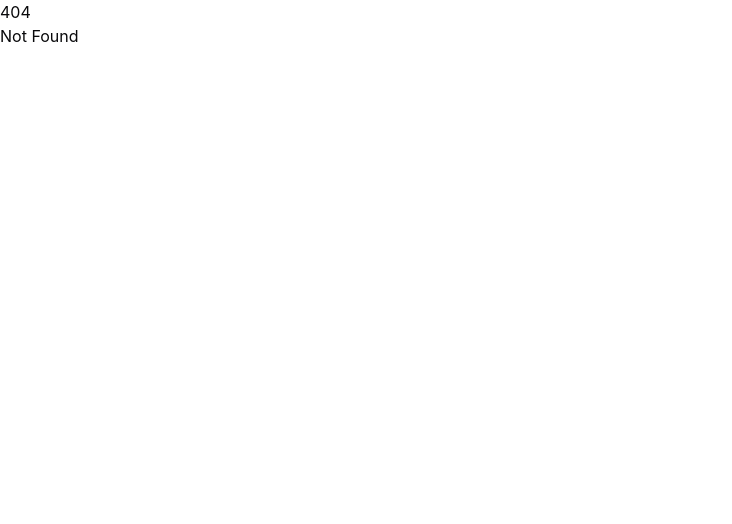
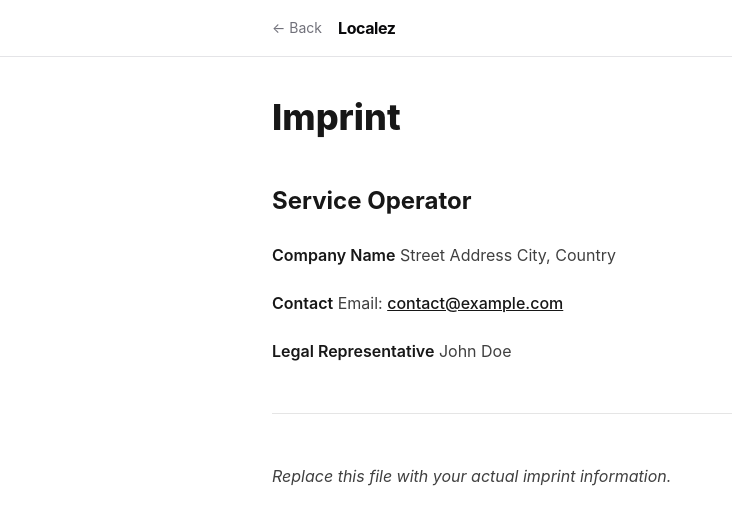
Before and after one commit to LeoKlaus/localez, a SvelteKit app: page /legal/imprint in a window 1280 px wide. Before the commit this address had no page. Shown: the top 524 px of the page, without its empty margins (0-732 px from the left). Built offline with nearby package versions, Linux system fonts and the light colour scheme.

Commit message:
Added imprint and privacy policy placeholders

```diff
--- a/package.json
+++ b/package.json
@@ -40,10 +40,12 @@
 	},
 	"dependencies": {
 		"@simplewebauthn/browser": "^13.3.0",
+		"@tailwindcss/typography": "^0.5.19",
 		"@tanstack/svelte-query": "^6.1.29",
 		"bits-ui": "^2.18.1",
 		"clsx": "^2.1.1",
 		"lucide-svelte": "^1.0.1",
+		"marked": "^18.0.3",
 		"openapi-fetch": "^0.17.0",
 		"otpauth": "^9.5.1",
 		"qrcode": "^1.5.4",
--- a/src/app.css
+++ b/src/app.css
@@ -1,4 +1,5 @@
 @import 'tailwindcss';
+@plugin "@tailwindcss/typography";
 
 /* Map CSS custom properties to Tailwind v4 color tokens */
 @theme inline {
--- a/src/routes/(app)/+layout.svelte
+++ b/src/routes/(app)/+layout.svelte
@@ -129,6 +129,10 @@
 		</nav>
 
 		<div class="border-t p-2">
+			<div class="mb-2 flex gap-3 px-3 text-xs text-muted-foreground">
+				<a href="/legal/imprint" class="hover:text-foreground hover:underline">Imprint</a>
+				<a href="/legal/privacy" class="hover:text-foreground hover:underline">Privacy</a>
+			</div>
 			{#if auth.isAuthenticated}
 				<DropdownMenu.Root>
 					<DropdownMenu.Trigger
@@ -175,6 +179,10 @@
 
 		<!-- Mobile bottom tab bar -->
 		<nav class="fixed bottom-0 left-0 right-0 z-30 border-t bg-card md:hidden">
+			<div class="flex justify-center gap-4 border-b px-4 py-1 text-xs text-muted-foreground">
+				<a href="/legal/imprint" class="hover:text-foreground hover:underline">Imprint</a>
+				<a href="/legal/privacy" class="hover:text-foreground hover:underline">Privacy</a>
+			</div>
 			<div class="flex">
 				{#each navItems as item}
 					<a
@@ -232,7 +240,7 @@
 			</div>
 		</nav>
 
-		<main class="flex-1 overflow-auto pb-16 md:pb-0">
+		<main class="flex-1 overflow-auto pb-24 md:pb-0">
 			{@render children()}
 		</main>
 	</div>
--- a/src/routes/(auth)/+layout.svelte
+++ b/src/routes/(auth)/+layout.svelte
@@ -10,7 +10,7 @@
 	});
 </script>
 
-<div class="flex min-h-svh items-center justify-center bg-background p-4">
+<div class="flex min-h-svh flex-col items-center justify-center bg-background p-4">
 	<div class="w-full max-w-sm">
 		<div class="mb-8 text-center">
 			<h1 class="text-2xl font-bold tracking-tight">Localez</h1>
@@ -18,4 +18,8 @@
 		</div>
 		{@render children()}
 	</div>
+	<footer class="mt-8 flex gap-4 text-xs text-muted-foreground">
+		<a href="/legal/imprint" class="hover:text-foreground hover:underline">Imprint</a>
+		<a href="/legal/privacy" class="hover:text-foreground hover:underline">Privacy</a>
+	</footer>
 </div>
--- /dev/null
+++ b/src/routes/legal/+layout.svelte
@@ -0,0 +1,15 @@
+<script lang="ts">
+	let { children } = $props();
+</script>
+
+<div class="min-h-svh bg-background">
+	<header class="border-b">
+		<div class="mx-auto flex h-14 max-w-3xl items-center gap-4 px-4">
+			<a href="/" class="text-sm text-muted-foreground hover:text-foreground">← Back</a>
+			<span class="font-bold tracking-tight">Localez</span>
+		</div>
+	</header>
+	<main class="mx-auto max-w-3xl px-4 py-10">
+		{@render children()}
+	</main>
+</div>
--- /dev/null
+++ b/src/routes/legal/[slug]/+page.svelte
@@ -0,0 +1,31 @@
+<script lang="ts">
+	import { page } from '$app/stores';
+	import { marked } from 'marked';
+
+	let slug = $derived(($page.params as Record<string, string>).slug ?? '');
+
+	let html = $state<string | null>(null);
+	let notFound = $state(false);
+
+	$effect(() => {
+		html = null;
+		notFound = false;
+		fetch(`/legal/${slug}.md`)
+			.then(async (res) => {
+				if (!res.ok) { notFound = true; return; }
+				const text = await res.text();
+				html = await marked(text);
+			})
+			.catch(() => { notFound = true; });
+	});
+</script>
+
+{#if notFound}
+	<p class="text-muted-foreground">Page not found.</p>
+{:else if html}
+	<article class="prose prose-neutral max-w-none dark:prose-invert">
+		{@html html}
+	</article>
+{:else}
+	<div class="h-64 animate-pulse rounded-lg bg-muted"></div>
+{/if}
--- /dev/null
+++ b/static/legal/imprint.md
@@ -0,0 +1,17 @@
+# Imprint
+
+## Service Operator
+
+**Company Name**
+Street Address
+City, Country
+
+**Contact**
+Email: contact@example.com
+
+**Legal Representative**
+John Doe
+
+---
+
+*Replace this file with your actual imprint information.*
--- /dev/null
+++ b/static/legal/privacy.md
@@ -0,0 +1,35 @@
+# Privacy Policy
+
+## 1. Data Controller
+
+**Company Name**
+Street Address
+City, Country
+
+Email: privacy@example.com
+
+## 2. Data We Collect
+
+When you use this service, we may collect the following data:
+
+- **Account data**: username, email address
+- **Usage data**: pages visited, actions performed (stored in server logs)
+
+## 3. Purpose of Processing
+
+We process your data to:
+
+- Provide and operate the localization platform
+- Ensure security and prevent abuse
+
+## 4. Data Retention
+
+Account data is retained for as long as your account is active. You can delete your account at any time from the Settings page.
+
+## 5. Your Rights
+
+Depending on your jurisdiction, you may have the right to access, correct, or delete your personal data. Contact us at privacy@example.com to exercise these rights.
+
+---
+
+*Replace this file with your actual privacy policy.*
```
Also changed, not shown: 1 other file (tests, documents, lock files or other folders).
